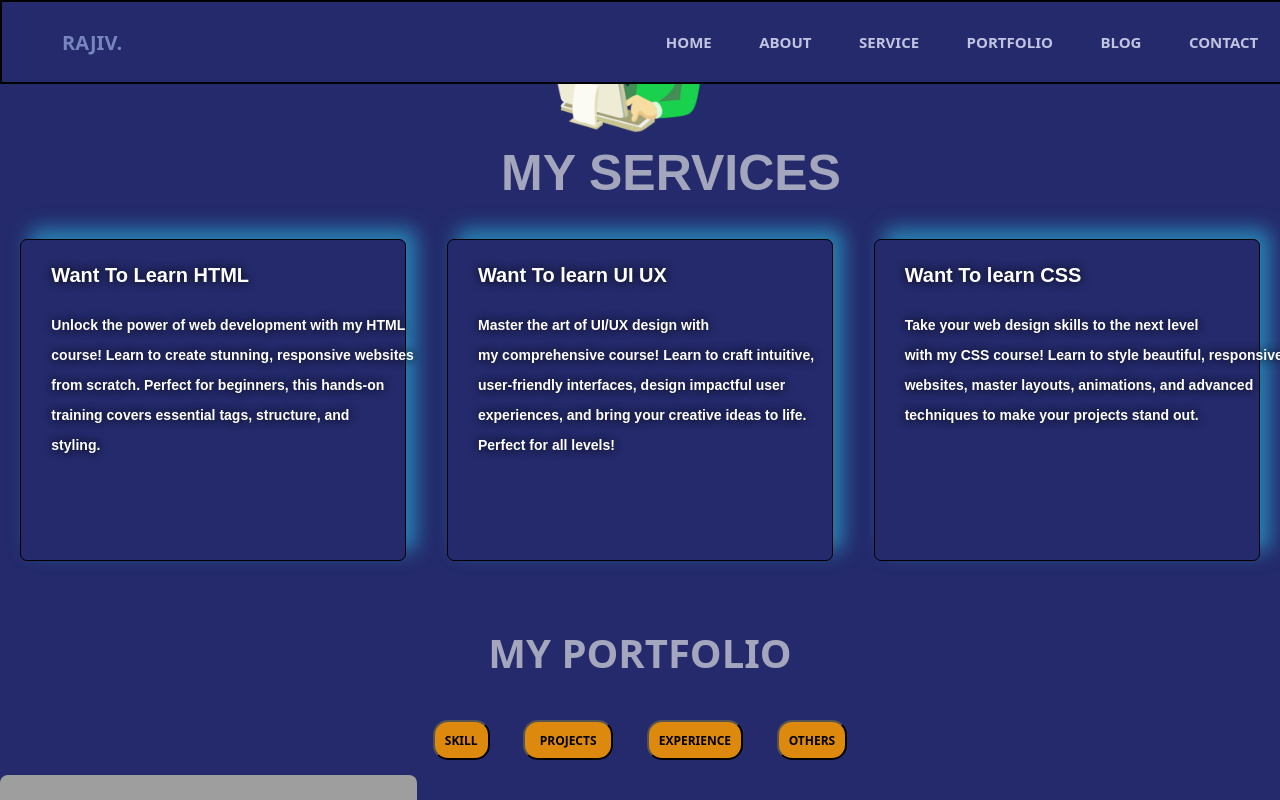
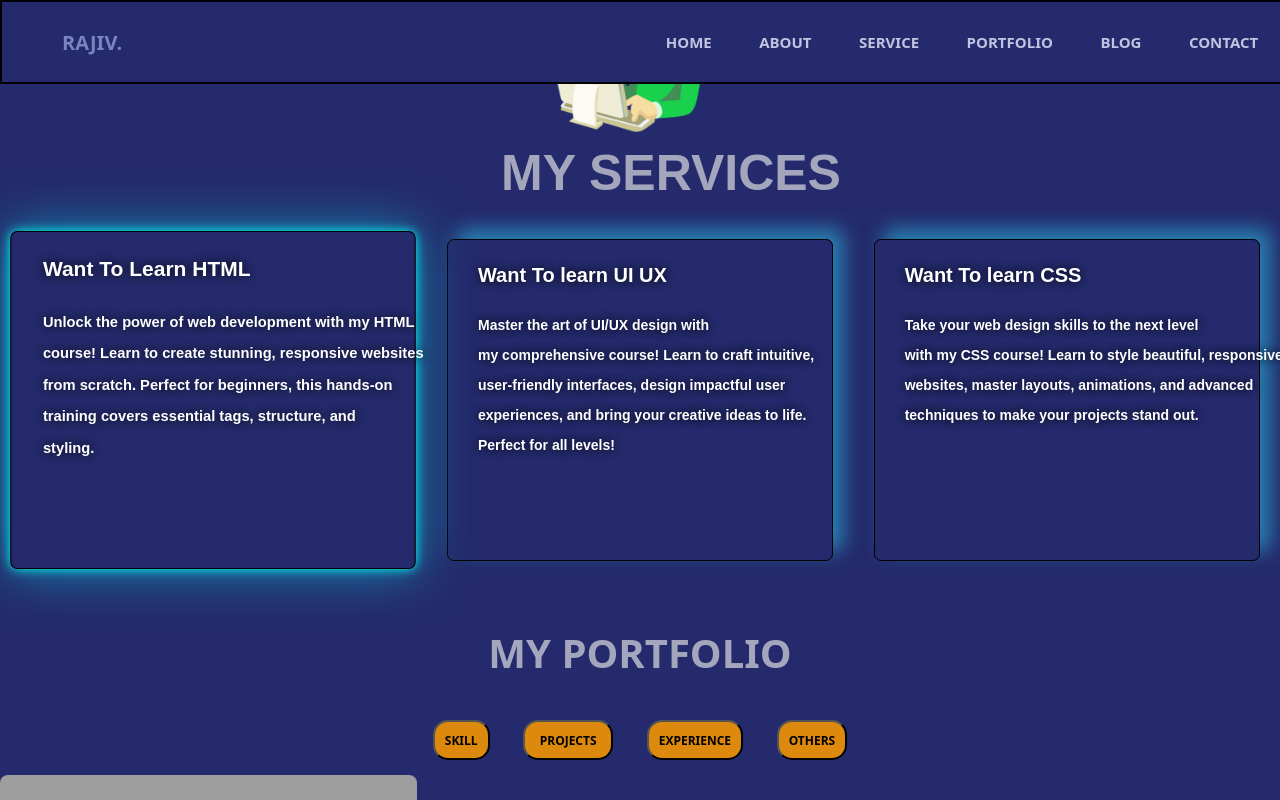
Before and after one commit to Geeky-Rajiv27/my_2nd_Website, a plain HTML site: page index.html in a window 1280 px wide. In both pictures the pointer is over the element 213 px from the left and 1752 px from the top of the page. Shown: the part 1352-2152 px from the top of the page. Drawn offline with Linux system fonts and the light colour scheme; grey boxes are pictures that could not be loaded.

Commit message:
Update style.css

```diff
--- a/CSS_3.0/style.css
+++ b/CSS_3.0/style.css
@@ -250,6 +250,13 @@ margin-left: 170px;
     border: 1px solid black;
     border-radius: 7px;
 box-shadow: 10px -10px 20px #2884B4;
+}
+.box:hover{
+  scale: 1.05;
+  transition: 0.98s ease-out;
+  box-shadow: 0px 0px 10px #00FFFF,
+   0px 0px 50px rgba(0, 255, 255, 0.5);
+
 }
 #box_1_content{
     font-size: 20px;
```
